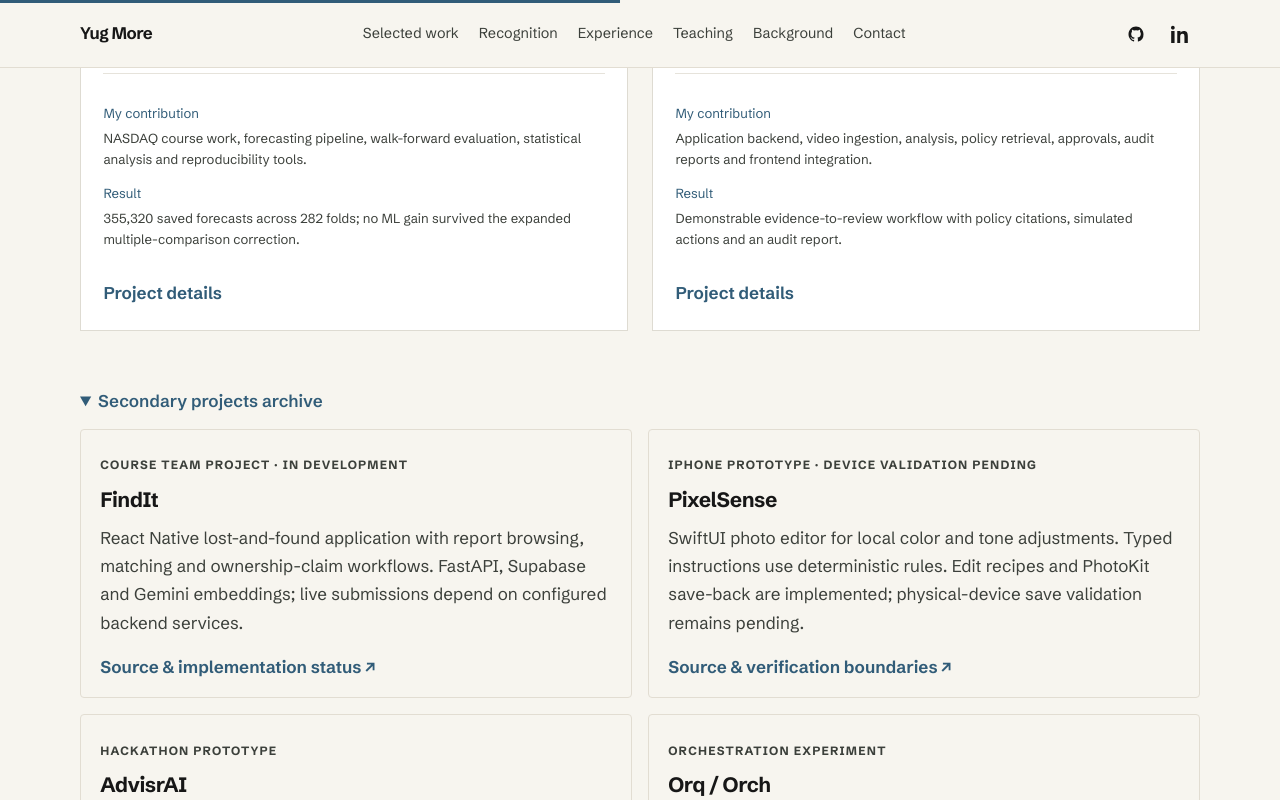
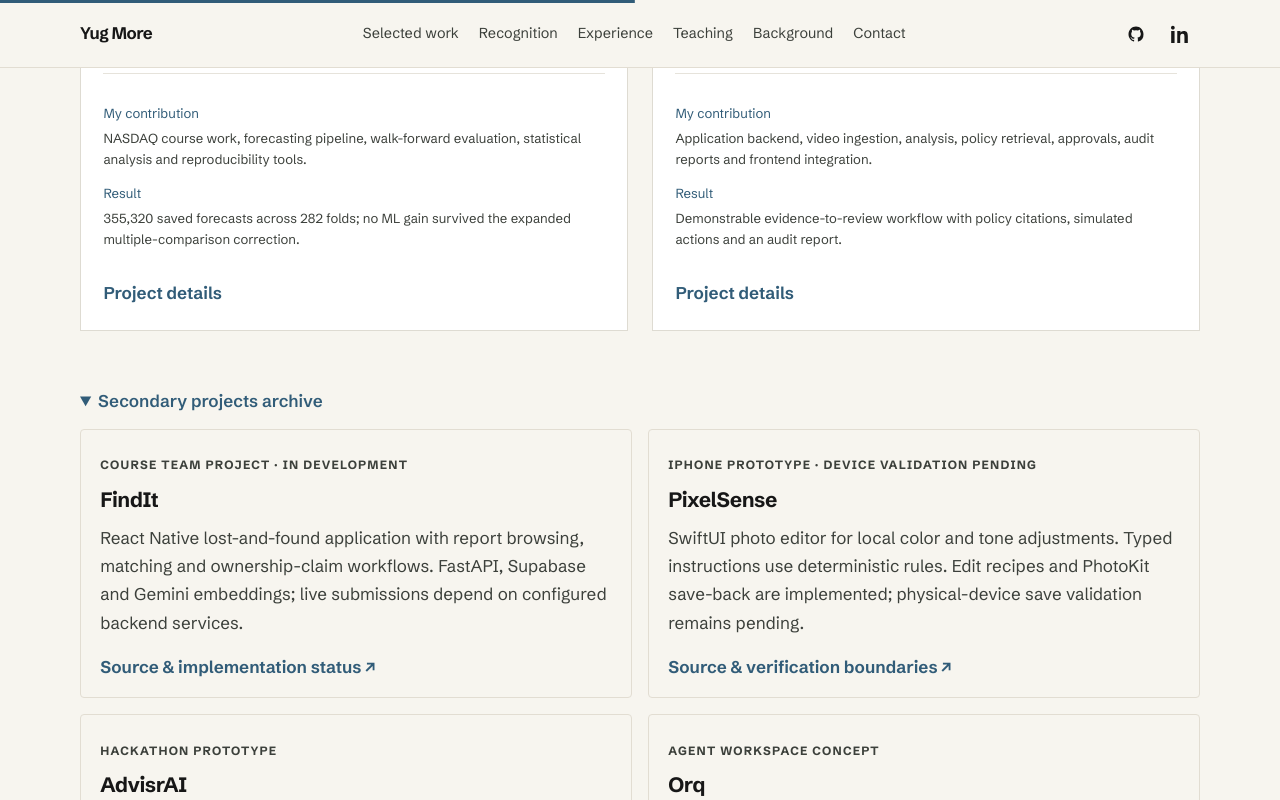
Before and after one commit to Yug-More/Yug-More.github.io, a Next.js app: page / in a window 1280 px wide. Both pictures are taken after a click on the heading "Secondary projects archive". Shown: the part 2078-2878 px from the top of the page. Built offline with nearby package versions, Linux system fonts and the light colour scheme; no server answers.

Commit message:
fix: link Orq only to its GitHub repository

```diff
--- a/components/sections/Projects.tsx
+++ b/components/sections/Projects.tsx
@@ -10,7 +10,7 @@ export function Projects() {
       <article className="project-card"><p className="status">Course team project · In development</p><h3>FindIt</h3><p>React Native lost-and-found application with report browsing, matching and ownership-claim workflows. FastAPI, Supabase and Gemini embeddings; live submissions depend on configured backend services.</p><a className="text-link" href="https://github.com/Yug-More/find-it">Source & implementation status ↗</a></article>
       <article className="project-card"><p className="status">iPhone prototype · Device validation pending</p><h3>PixelSense</h3><p>SwiftUI photo editor for local color and tone adjustments. Typed instructions use deterministic rules. Edit recipes and PhotoKit save-back are implemented; physical-device save validation remains pending.</p><a className="text-link" href="https://github.com/Yug-More/PixelSense">Source & verification boundaries ↗</a></article>
       <article className="project-card"><p className="status">Hackathon prototype</p><h3>AdvisrAI</h3><p>A team-built academic planning assistant using IBM Watson Orchestrate. Built for course recommendation and advising workflows during the SJSU × IBM hackathon.</p><a className="text-link" href="https://github.com/Yug-More/AdvisrAI-IBMWatson-Orchestrate">Project documentation ↗</a></article>
-      <article className="project-card"><p className="status">Orchestration experiment</p><h3>Orq / Orch</h3><p>An agent-workspace concept with a TypeScript MCP prototype. The public core implements fixed Planner, Builder and Reviewer steps, heuristic mode selection, templated execution traces and JSON-backed memory search. It does not establish live model orchestration or measured inference costs.</p><a className="text-link" href="https://drive.google.com/file/d/1IqZ9I2jWES_3BfMJYvlDvCESJnpShMEz/view" target="_blank" rel="noreferrer">Watch Orq competition demo ↗</a><a className="text-link" href="https://github.com/Yug-More/orch">Explore the repository ↗</a></article>
+      <article className="project-card"><p className="status">Agent workspace concept</p><h3>Orq</h3><p>An exploration of a shared workspace for planning and coordinating AI-agent tasks.</p><a className="text-link" href="https://github.com/Yug-More/orq-web">GitHub</a></article>
     </div></details>
   </Section>;
 }
```
